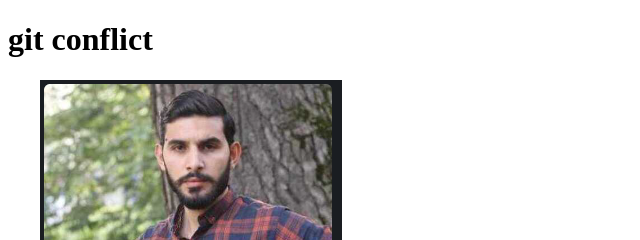
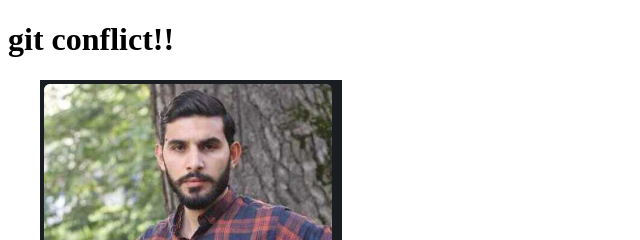
Before and after one commit to moiz-2211-020/learning_repository, a plain HTML site: page HTML and CSS/index.html in a window 1280 px wide. Shown: the top 240 px of the page, 0-640 px from the left. Drawn offline with Linux system fonts and the light colour scheme.

Commit message:
git merge

```diff
--- a/HTML and CSS/index.html
+++ b/HTML and CSS/index.html
@@ -7,7 +7,7 @@
 
     </head>
     <body>
-        <h1>git conflict</h1>
+        <h1>git conflict!!</h1>
         <a href="#css-section"> CSS</a>
         <img src="images/moiz.png" alt="Moiz khan image">
         <p> Email: moiznadeem32@gmail.com</p>
```
